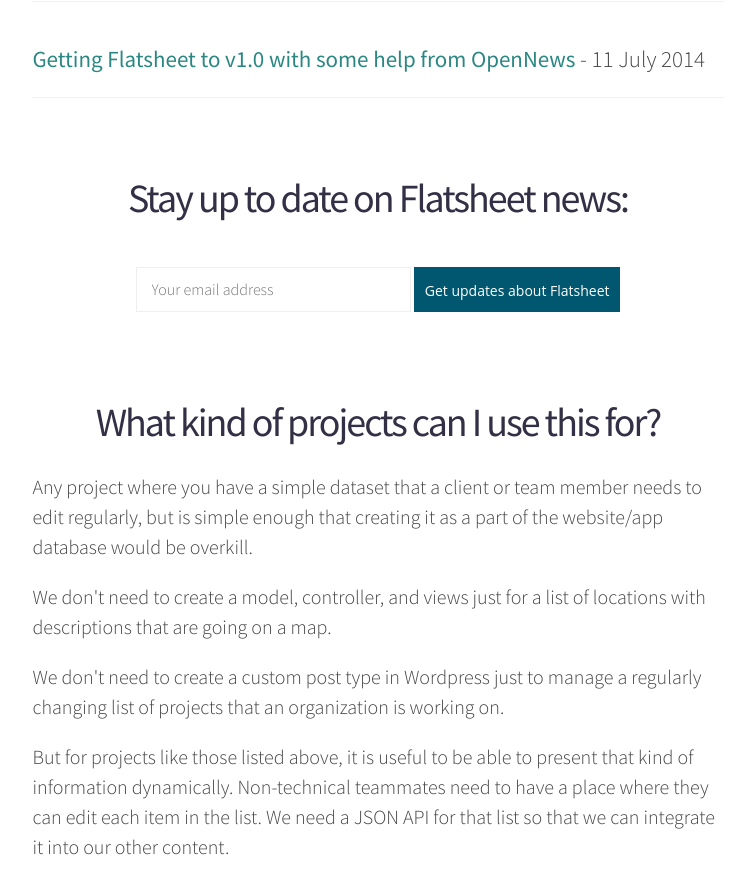
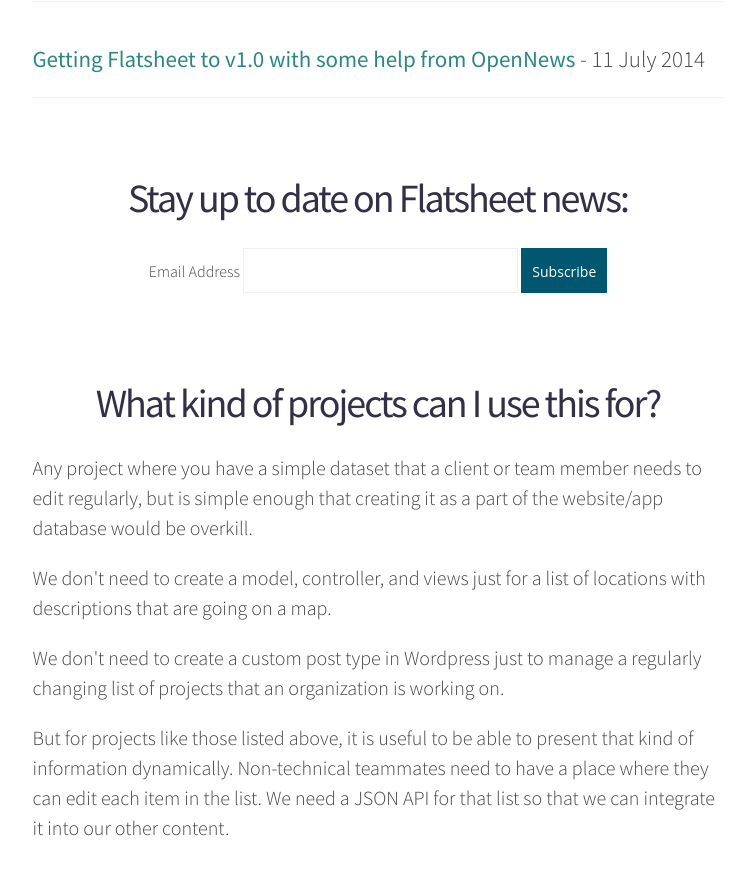
Before and after one commit to flatsheet/flatsheet.github.io, a Jekyll site: the page built from index.html, in a window 1280 px wide and 900 px high, scrolled down 1513 px. Shown: the top 894 px of the window, without its empty margins (262-1007 px from the left). Built offline with Jekyll 4.4.1, drawn with Linux system fonts in a browser that asks for light colours; nearby versions of some CDN libraries; Markdown is read by kramdown in place of the engine named in the settings.

Commit message:
update newsletter embed

```diff
--- a/_includes/newsletter.html
+++ b/_includes/newsletter.html
@@ -1,17 +1,20 @@
 <!-- Begin MailChimp Signup Form -->
   <div id="mc_embed_signup" style="text-align: center;">
-  <br>
-  <form action="http://superbigtree.us5.list-manage1.com/subscribe/post?u=b5b4f7fda673e887e9380b619&amp;id=ecaa95714d" method="post" id="mc-embedded-subscribe-form" name="mc-embedded-subscribe-form" class="validate" target="_blank" novalidate>
+  <form action="//civicmakerlab.us9.list-manage.com/subscribe/post?u=4abe8136a2042972c51482cf3&amp;id=5490dcf4da" method="post" id="mc-embedded-subscribe-form" name="mc-embedded-subscribe-form" class="validate" target="_blank" novalidate>
+      <div id="mc_embed_signup_scroll">
 
   <div class="mc-field-group">
-      <input type="email" value="" name="EMAIL" class="required email" id="mce-EMAIL" placeholder="Your email address">
-      <input type="submit" value="Get updates about Flatsheet" name="subscribe" id="mc-embedded-subscribe" class="button">
+  	<label for="mce-EMAIL">Email Address </label>
+  	<input type="email" value="" name="EMAIL" class="required email" id="mce-EMAIL">
+    <input type="submit" value="Subscribe" name="subscribe" id="mc-embedded-subscribe" class="button">
+    <input type="hidden" value="{{ page.url }}" name="SOURCE">
   </div>
   	<div id="mce-responses" class="clear">
   		<div class="response" id="mce-error-response" style="display:none"></div>
   		<div class="response" id="mce-success-response" style="display:none"></div>
   	</div>    <!-- real people should not fill this in and expect good things - do not remove this or risk form bot signups-->
-    <div style="position: absolute; left: -5000px;"><input type="text" name="b_b5b4f7fda673e887e9380b619_ecaa95714d" value=""></div>
+      <div style="position: absolute; left: -5000px;"><input type="text" name="b_4abe8136a2042972c51482cf3_5490dcf4da" tabindex="-1" value=""></div>
+      </div>
   </form>
   </div>
   <!--End mc_embed_signup-->
```
Lines whose indentation alone changed are shown as unchanged.
